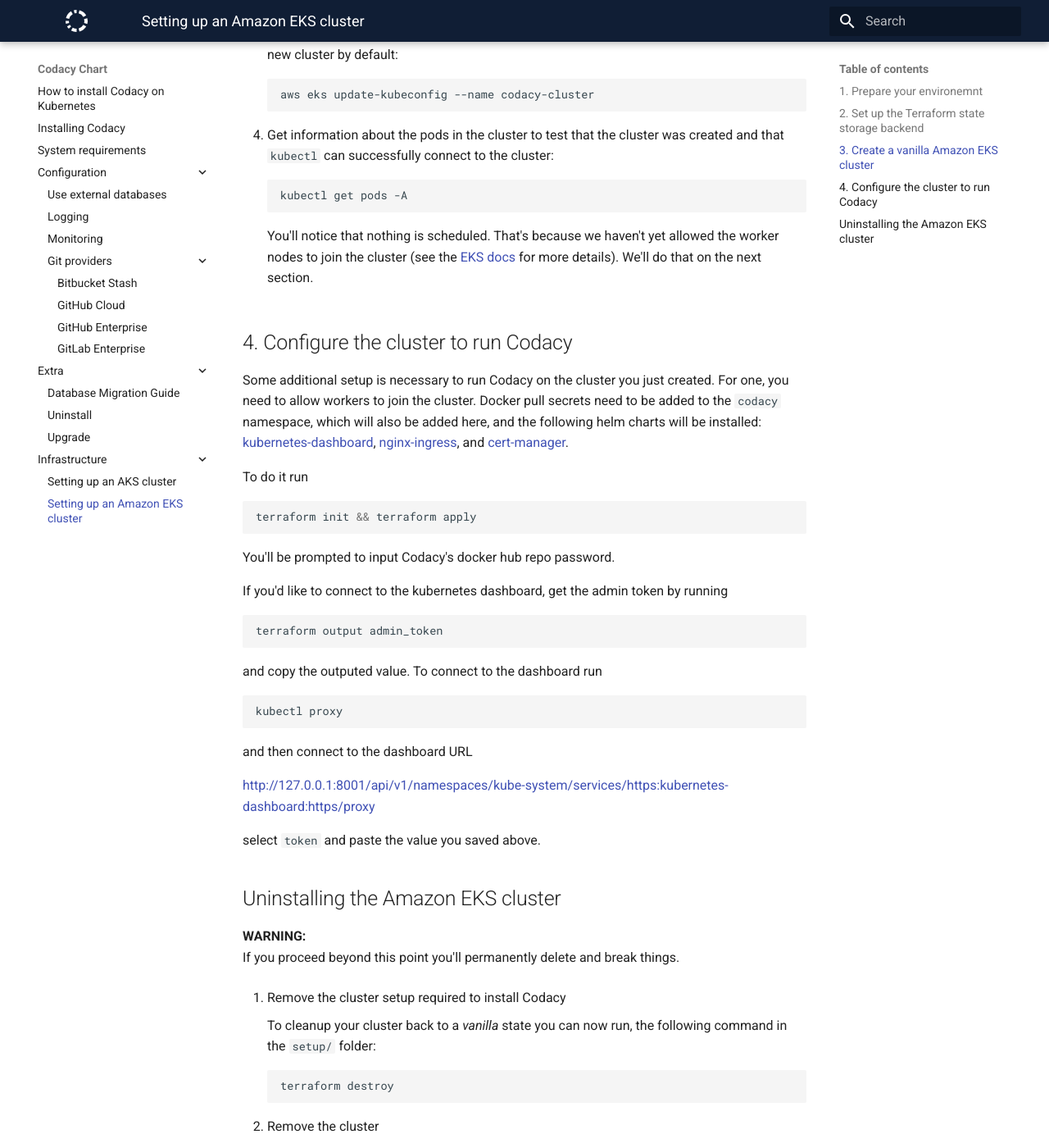
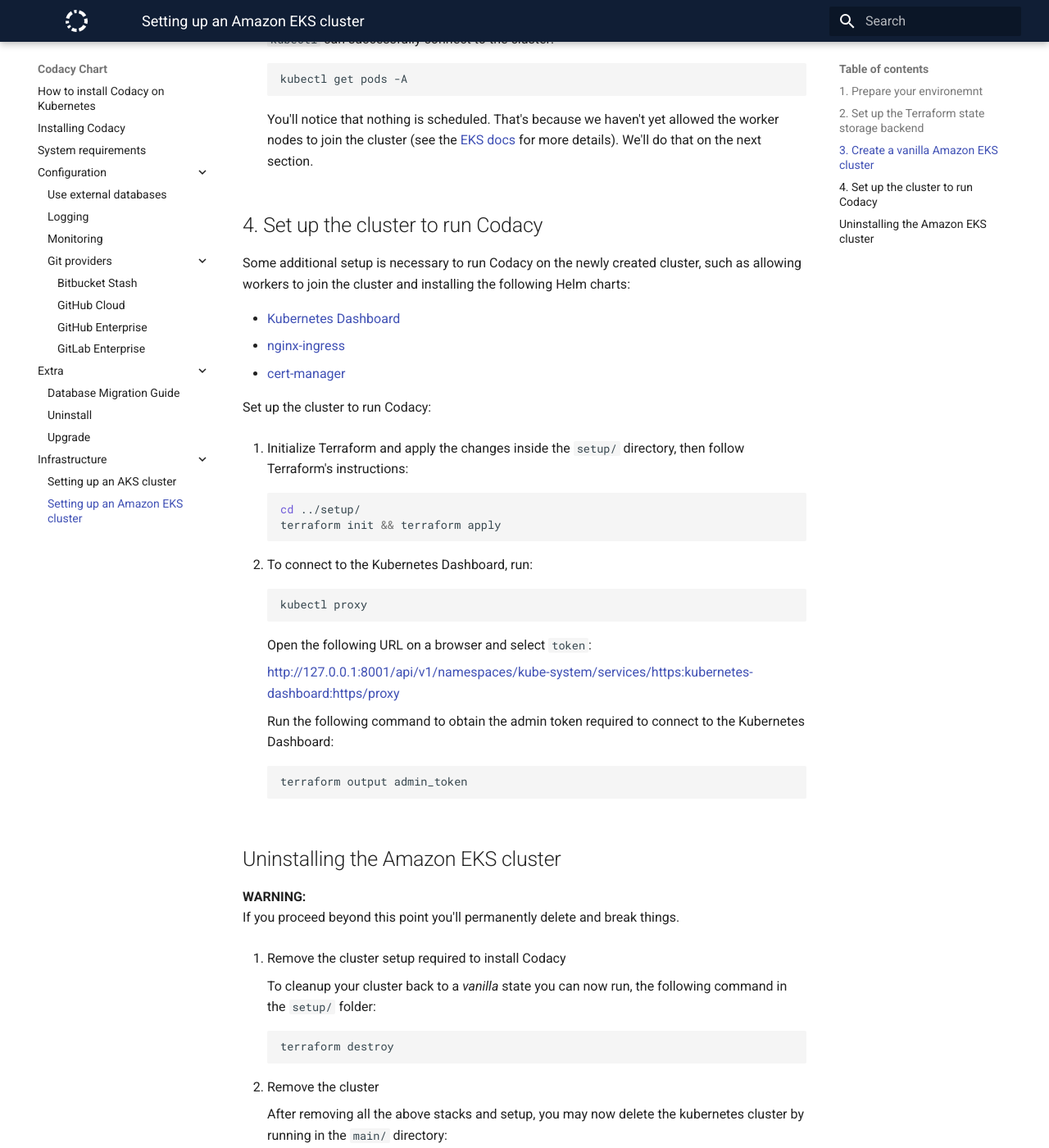
Before and after one commit to codacy/chart, an MkDocs documentation site: the page built from docs/infrastructure/eks-quickstart.md, in a window 1280 px wide and 1400 px high, scrolled down 2271 px. Shown: the whole window at 82% size. Built offline with MkDocs 1.6.1 and Material for MkDocs 9.7.7, drawn with Linux system fonts in a browser that asks for light colours; some of the changed text lies outside the part shown.

Commit message:
Improve section Set up the cluster to run Codacy

````diff
--- a/docs/infrastructure/eks-quickstart.md
+++ b/docs/infrastructure/eks-quickstart.md
@@ -25,11 +25,7 @@
 
     * **backend**: Optional S3 bucket for storing the Terraform state and the DynamoDB table for state locking
     * **main**: Amazon EKS cluster, including the setup of all network and node infrastructure to go from zero to a fully functional cluster
-    * **setup**: Additional setup to be performed before installing Codacy on your vanilla Amazon EKS cluster, such as:
-        * AWS auth for you to be able to access your cluster using your AWS IAM account
-        * Kubernetes Dashboard
-        * NGINX Ingress Controller
-        * cert-manager
+    * **setup**: Additional setup to be performed before installing Codacy on your vanilla Amazon EKS cluster
 
 ## 2. Set up the Terraform state storage backend
 
@@ -95,41 +91,38 @@
 
     You'll notice that nothing is scheduled. That's because we haven't yet allowed the worker nodes to join the cluster (see the [EKS docs](https://docs.aws.amazon.com/eks/latest/userguide/add-user-role.html) for more details). We'll do that on the next section.
 
-## 4. Configure the cluster to run Codacy
+## 4. Set up the cluster to run Codacy
 
-Some additional setup  is necessary to run Codacy on the cluster you just created.
-For one, you need to allow workers to join the cluster. Docker pull secrets need to be added to the `codacy` namespace, which will also be added here,
-and the following helm charts will be installed:
-[kubernetes-dashboard](https://kubernetes.io/docs/tasks/access-application-cluster/web-ui-dashboard/),
-[nginx-ingress](https://github.com/helm/charts/tree/master/stable/nginx-ingress), and
-[cert-manager](https://github.com/jetstack/cert-manager).
+Some additional setup is necessary to run Codacy on the newly created cluster, such as allowing workers to join the cluster and installing the following Helm charts:
 
-To do it run
+* [Kubernetes Dashboard](https://kubernetes.io/docs/tasks/access-application-cluster/web-ui-dashboard/)
+* [nginx-ingress](https://github.com/helm/charts/tree/master/stable/nginx-ingress)
+* [cert-manager](https://github.com/jetstack/cert-manager)
 
-```bash
-terraform init && terraform apply
-```
+Set up the cluster to run Codacy:
 
-You'll be prompted to input Codacy's docker hub repo password.
+1. Initialize Terraform and apply the changes inside the `setup/` directory, then follow Terraform's instructions:
 
-If you'd like to connect to the kubernetes dashboard, get the admin token
-by running
+    ```bash
+    cd ../setup/
+    terraform init && terraform apply
+    ```
 
-```bash
-terraform output admin_token
-```
+1. To connect to the Kubernetes Dashboard, run:
 
-and copy the outputed value. To connect to the dashboard run
+    ```bash
+    kubectl proxy
+    ```
 
-```bash
-kubectl proxy
-```
+    Open the following URL on a browser and select `token`:
 
-and then connect to the dashboard URL
+    <http://127.0.0.1:8001/api/v1/namespaces/kube-system/services/https:kubernetes-dashboard:https/proxy>
 
-<http://127.0.0.1:8001/api/v1/namespaces/kube-system/services/https:kubernetes-dashboard:https/proxy>
+    Run the following command to obtain the admin token required to connect to the Kubernetes Dashboard:
 
-select `token` and paste the value you saved above.
+    ```bash
+    terraform output admin_token
+    ```
 
 ## Uninstalling the Amazon EKS cluster
 
````
